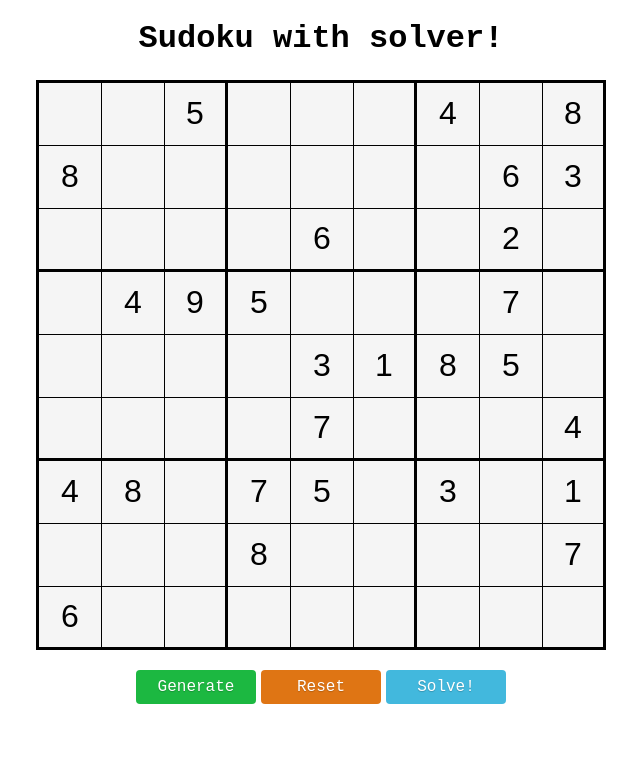
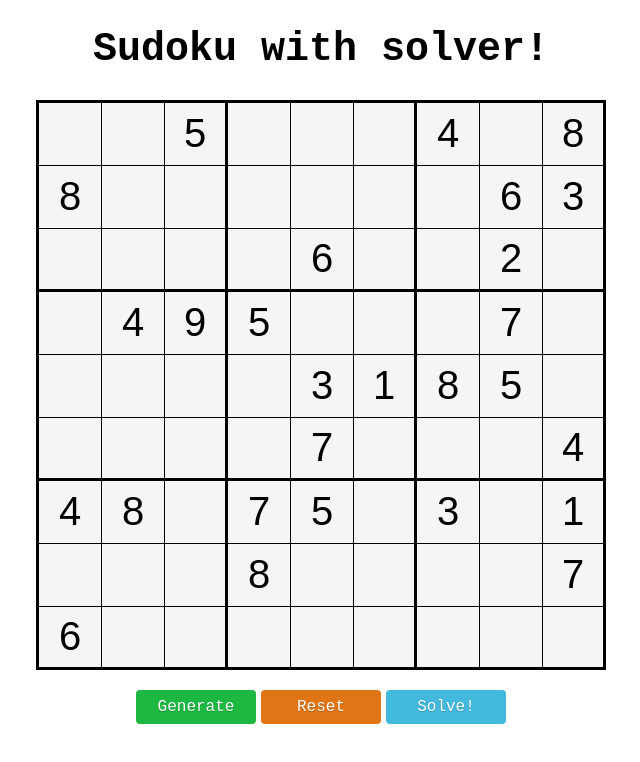
Before and after one commit to bnprkr/sudoku-with-solver, a website with bundled scripts: page index.html in a window 1280 px wide. Shown: the whole page, without its empty margins (319-959 px from the left). Built offline with nearby package versions, Linux system fonts and the light colour scheme.

Commit message:
added styles to make sizing more consistent

```diff
--- a/src/style.css
+++ b/src/style.css
@@ -4,18 +4,23 @@
   box-sizing: border-box;
 }
 
+html {
+  font-size: 16px;
+}
+
 h1 {
   font-family: "Courier New", Courier, monospace;
+  font-size: clamp(1.2rem, 3.5vw, 2.5rem);
   text-align: center;
 }
 
 #wrapper {
+  width: 100%;
   max-width: 600px;
   margin: 0 auto;
 }
 
 #sudoku-board {
-  /* background-color: rgba(156, 156, 156, 0.212); */
   background-color: whitesmoke;
   display: grid;
   grid-template-columns: repeat(9, minmax(0, 1fr));
@@ -27,12 +32,9 @@ h1 {
 }
 
 .sudoku-board-cell {
-  display: flex;
-  justify-content: center;
-  align-items: center;
   border-bottom: 1px solid black;
   border-right: 1px solid black;
-  font-size: 2em;
+  font-size: clamp(1.4rem, 8vw, 2.5rem);
 }
 
 .sudoku-board-cell:nth-of-type(3n) {
@@ -77,6 +79,9 @@ input {
   max-width: 100%;
   border: 0;
   outline: 0;
+  display: flex;
+  justify-content: center;
+  align-items: center;
 }
 
 .invalid {
@@ -85,6 +90,7 @@ input {
 
 .controls {
   display: flex;
+  flex-wrap: wrap;
   justify-content: center;
   gap: 5px;
 }
@@ -101,16 +107,16 @@ input {
 }
 
 #button-generate {
+  /* green */
   background: rgb(28, 184, 65);
-  /* this is a green */
 }
 
 #button-reset {
+  /* orange */
   background: rgb(223, 117, 20);
-  /* this is an orange */
 }
 
 #button-solve {
+  /* blue */
   background: rgb(66, 184, 221);
-  /* this is a light blue */
 }
```
Also changed, not shown: public/style.css (+1 -1 lines).
